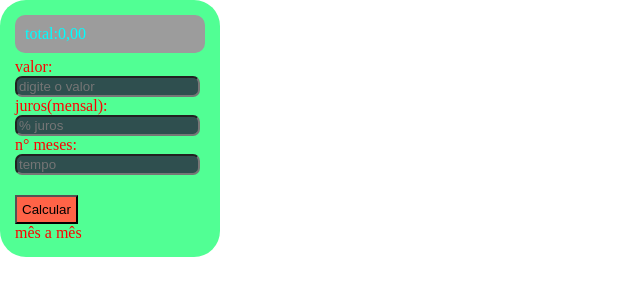
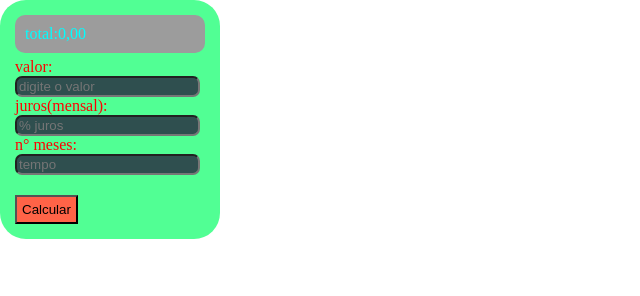
Before and after one commit to paidopatoabc/primeiroe_3t, a plain HTML site: page Index.html in a window 1280 px wide. Shown: the whole page, without its empty margins (0-640 px from the left). Drawn offline with Linux system fonts and the light colour scheme.

Commit message:
Update Index.html

```diff
--- a/Index.html
+++ b/Index.html
@@ -21,7 +21,9 @@
         juros(mensal): <input id="juros" placeholder="% juros" type="text"><br>
         n° meses: <input id="meses" placeholder="tempo" type="text"><br>
         <button id="btncal" onclick="calcula()">Calcular</button><br>
-        <span id="mes">mês a mês</span>
+        <div class="spmes">
+            <span id="mes"></span>
+        </div>
     </div>
 </body>
 
```
